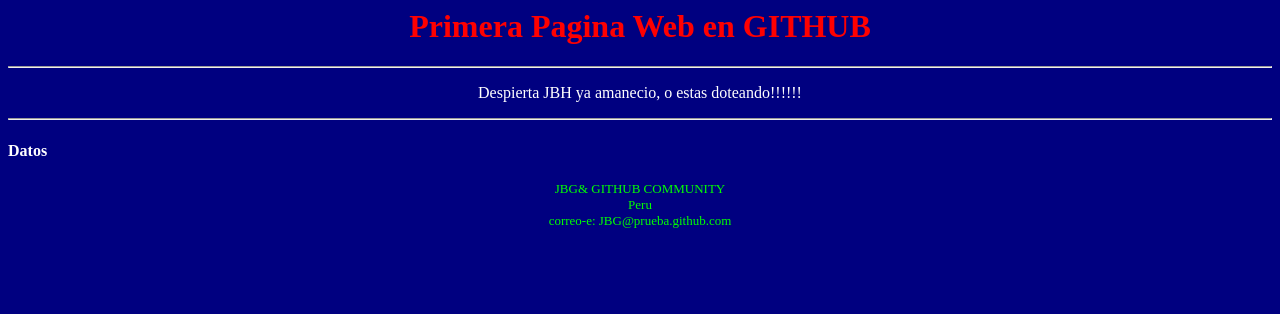
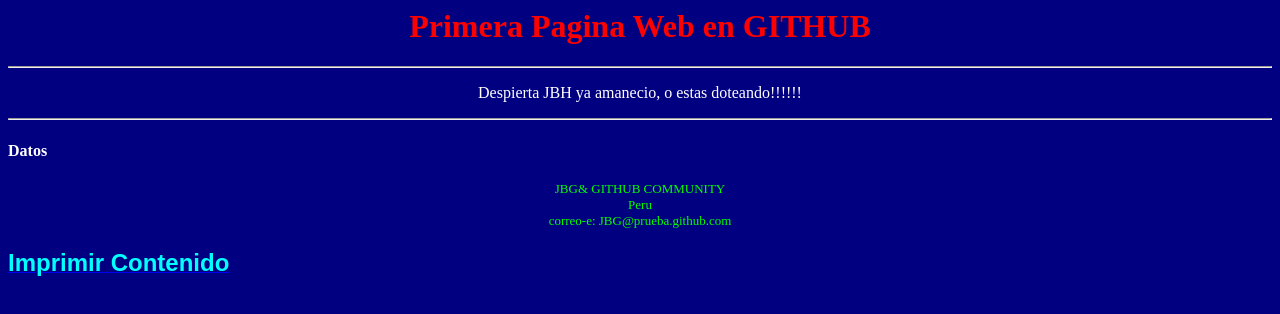
Before and after one commit to JBG-FR/Firstrepo, a plain HTML site: page index.html in a window 1280 px wide. Drawn offline with Linux system fonts and the light colour scheme.

Commit message:
Update index.html

```diff
--- a/index.html
+++ b/index.html
@@ -24,6 +24,7 @@ Datos
 JBG& GITHUB COMMUNITY<br>
 Peru<br>
 correo-e: JBG@prueba.github.com
+  <h2><a href="javascript:print()"><span style="color: rgb(0, 255, 255);"><span style="font-family: Arial;"><span style="font-size: x-large;">Imprimir Contenido</span></span></span></a></h2>
 </font>
 </body>
 </html>
```
